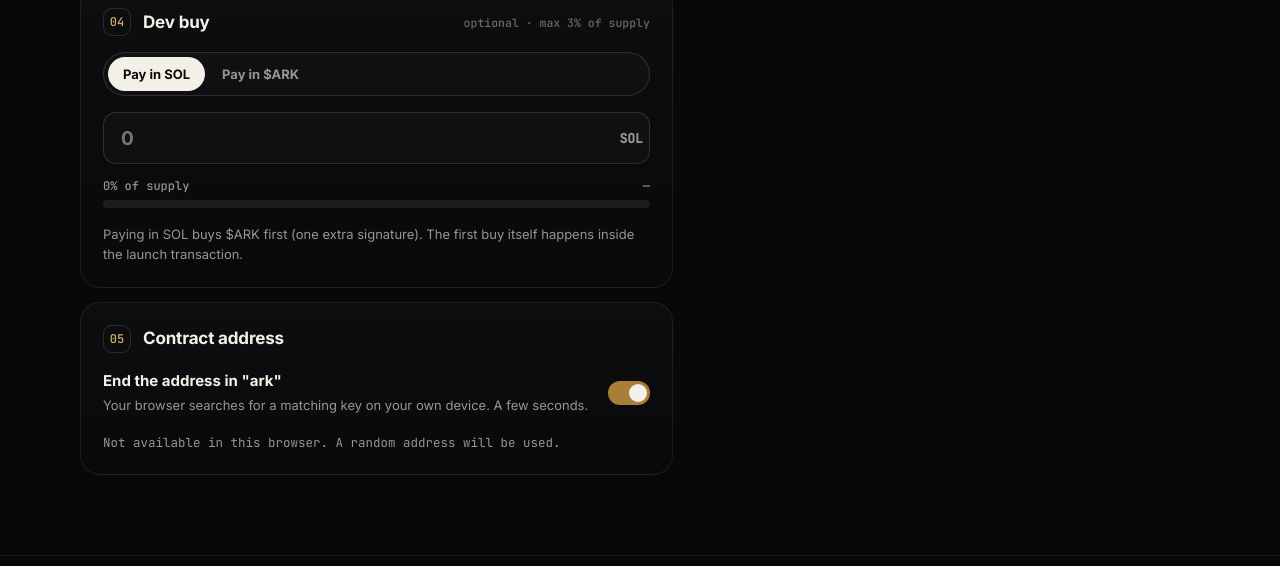
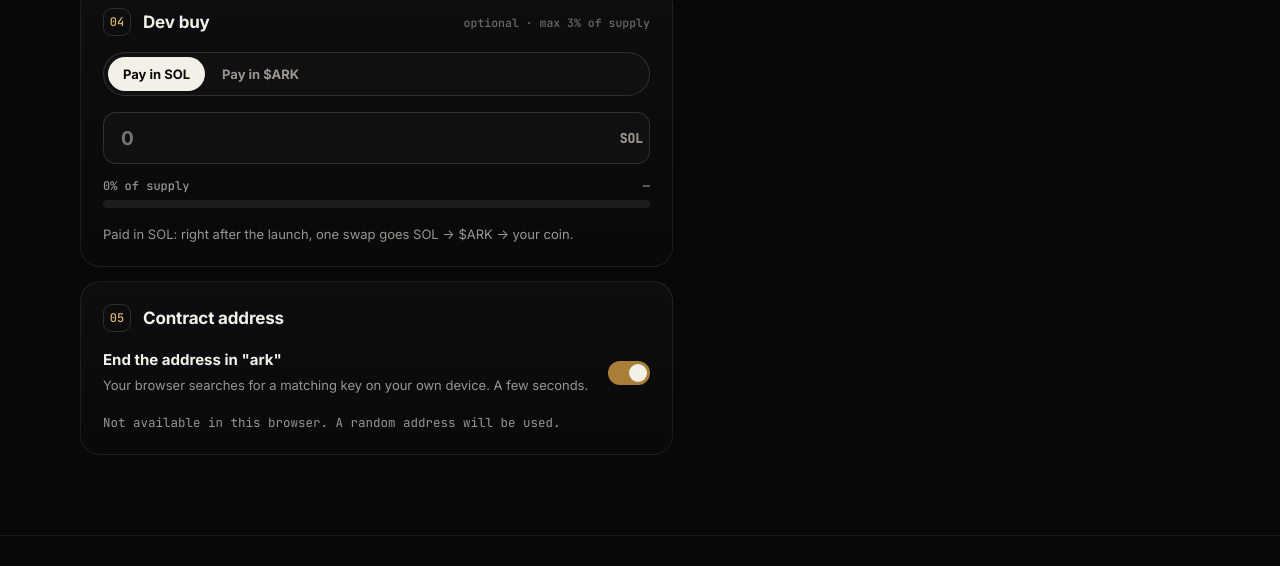
Before and after one commit to madii506/ark, a website: page launch.html in a window 1280 px wide. Shown: the part 1044-1610 px from the top of the page. Drawn offline with Linux system fonts and the light colour scheme; no server answers.

Commit message:
Add files via upload

```diff
--- a/launch.html
+++ b/launch.html
@@ -43,7 +43,7 @@
           <div class="seg" id="devUnit"><button class="on" data-u="SOL">Pay in SOL</button><button data-u="ARK">Pay in $ARK</button></div>
           <div class="inrow"><input id="fDev" inputmode="decimal" placeholder="0" aria-label="Dev buy amount"><span class="unit" id="devUnitLbl">SOL</span></div>
           <div class="meter"><div class="meter-row"><span id="devPct">0% of supply</span><span id="devArk">—</span></div><div class="meter-bar" id="devBar"><i style="width:0"></i></div></div>
-          <span class="mu" style="font-size:13px" id="devNote">Paying in SOL buys $ARK first (one extra signature). The first buy itself happens inside the launch transaction.</span>
+          <span class="mu" style="font-size:13px" id="devNote">Paid in SOL: right after the launch, one swap goes SOL → $ARK → your coin.</span>
         </div>
         <div class="card fsec">
           <div class="fsec-h"><span class="n">05</span><b>Contract address</b></div>
```
